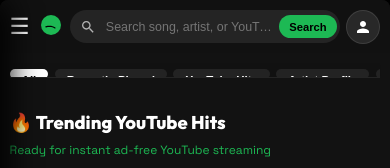
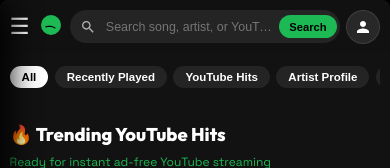
Before and after one commit to virag-ik/spotify-pro-music, a plain HTML site: page index.html in a window 390 px wide. Shown: the top 168 px of the page. Drawn offline with Linux system fonts and the light colour scheme; no server answers.

Commit message:
Permanently resolve mobile filter tabs overlap by removing sticky positioning

```diff
--- a/styles.css
+++ b/styles.css
@@ -367,7 +367,7 @@
     padding: 1rem 1.25rem 2rem 1.25rem;
     display: flex;
     flex-direction: column;
-    gap: 1.25rem;
+    gap: 1rem;
     position: relative;
     z-index: 1;
 }
@@ -377,6 +377,9 @@
     gap: 0.5rem;
     overflow-x: auto;
     padding-bottom: 0.25rem;
+    position: relative;
+    z-index: 2;
+    flex-shrink: 0;
 }
 
 .filter-chips::-webkit-scrollbar {
@@ -393,6 +396,7 @@
     font-weight: 600;
     cursor: pointer;
     white-space: nowrap;
+    flex-shrink: 0;
 }
 
 .chip.active {
@@ -1314,17 +1318,16 @@
         padding: 0.6rem 0.6rem 140px 0.6rem;
     }
 
-    /* Sticky, Sleek Filter Chips Bar on Mobile */
+    /* Clean Non-Sticky Filter Chips Bar on Mobile */
     .filter-chips {
-        position: sticky;
-        top: 0;
-        z-index: 20;
-        background: rgba(18, 18, 18, 0.96);
-        backdrop-filter: blur(12px);
-        padding: 0.4rem 0 0.5rem 0;
+        position: relative;
+        z-index: 2;
+        background: transparent;
+        padding: 0.2rem 0 0.4rem 0;
         margin-bottom: 0.6rem;
-        border-bottom: 1px solid rgba(255, 255, 255, 0.08);
         gap: 0.4rem;
+        flex-shrink: 0;
+        overflow-x: auto;
         -webkit-overflow-scrolling: touch;
     }
 
```
